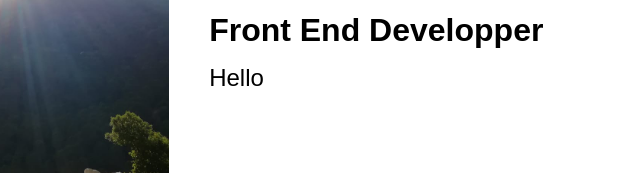
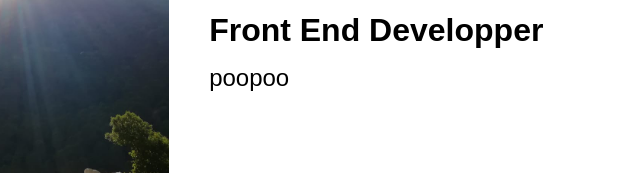
Before and after one commit to Charbel-Abou-Kheir/MyPortfolio, a plain HTML site: page index.html in a window 1280 px wide. Shown: the part 1127-1300 px from the top of the page, 306-946 px from the left. Drawn offline with Linux system fonts and the light colour scheme.

Commit message:
updated html

```diff
--- a/index.html
+++ b/index.html
@@ -50,7 +50,7 @@
             <div class="col-right">
                 <h1 class="section-title">About <span>Me</span></h1>
                 <h2>Front End Developper</h2>
-                <p>Hello
+                <p>poopoo
                 </p>
             </div>
         </div>
```
